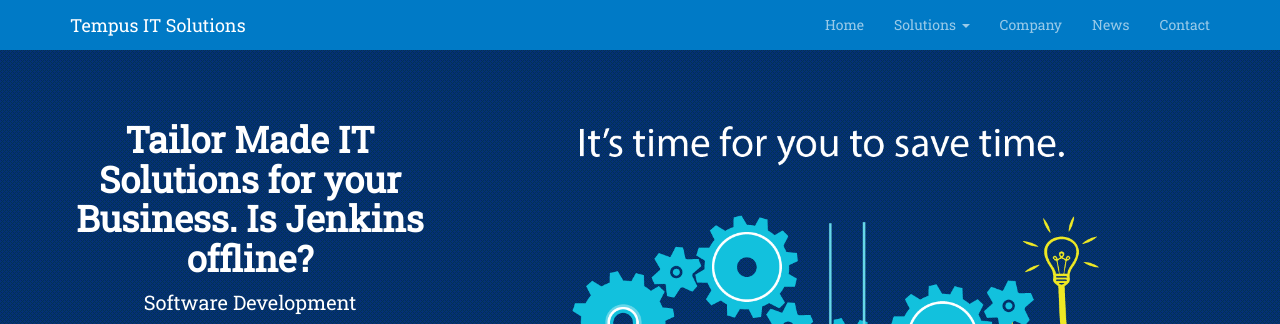
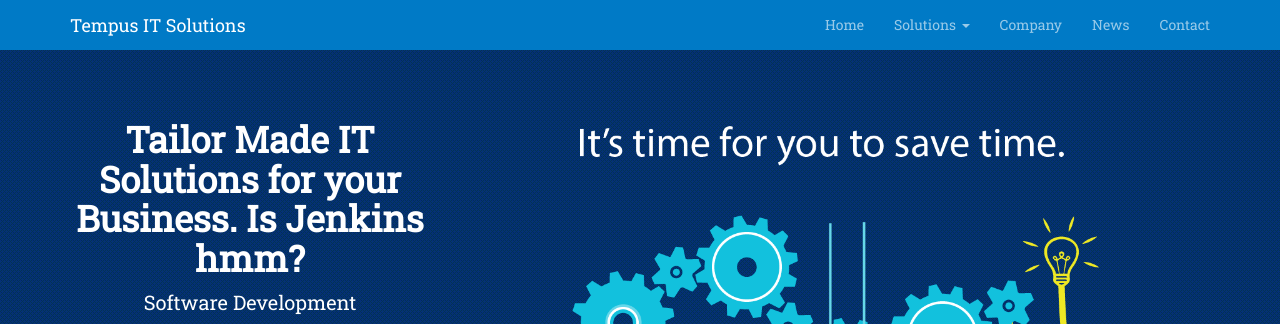
Before and after one commit to liamptk/Tempus, a website: page index.html in a window 1280 px wide. Shown: the top 324 px of the page. Drawn offline with nearby package versions, Linux system fonts and the light colour scheme.

Commit message:
jenkins test

```diff
--- a/index.html
+++ b/index.html
@@ -173,7 +173,7 @@
         <div class="container" id="maincontent" tabindex="-1">
             <div class="row">
                 <div class="col-lg-4">
-                    <h1>Tailor Made IT Solutions for your Business. Is Jenkins offline?</h1>
+                    <h1>Tailor Made IT Solutions for your Business. Is Jenkins hmm?</h1>
 					<p><span id="js-rotating">Cloud Consultancy, Software Development, Website Development</span></p>
 
 					<button type="button" class="btn btn-success">Free Trial</button>
```
